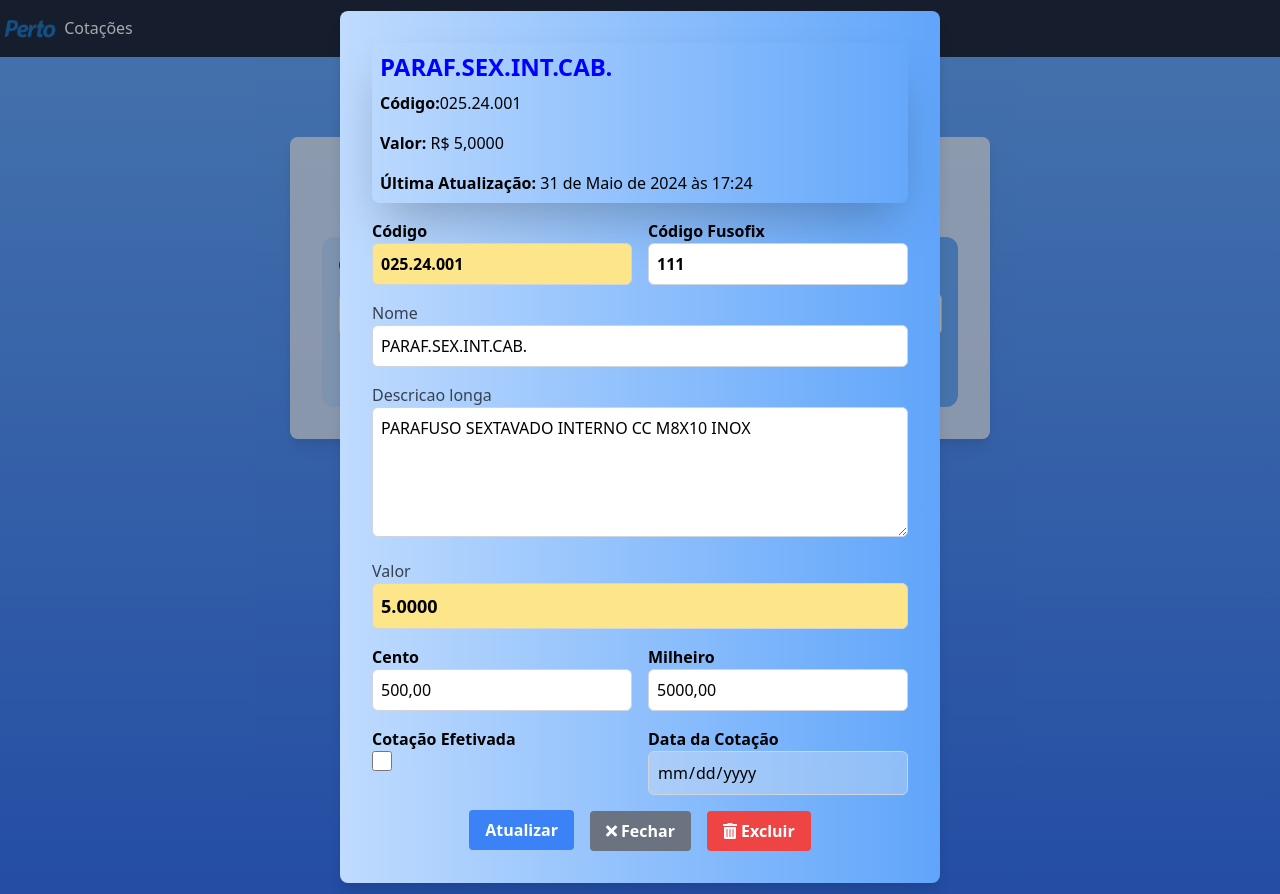
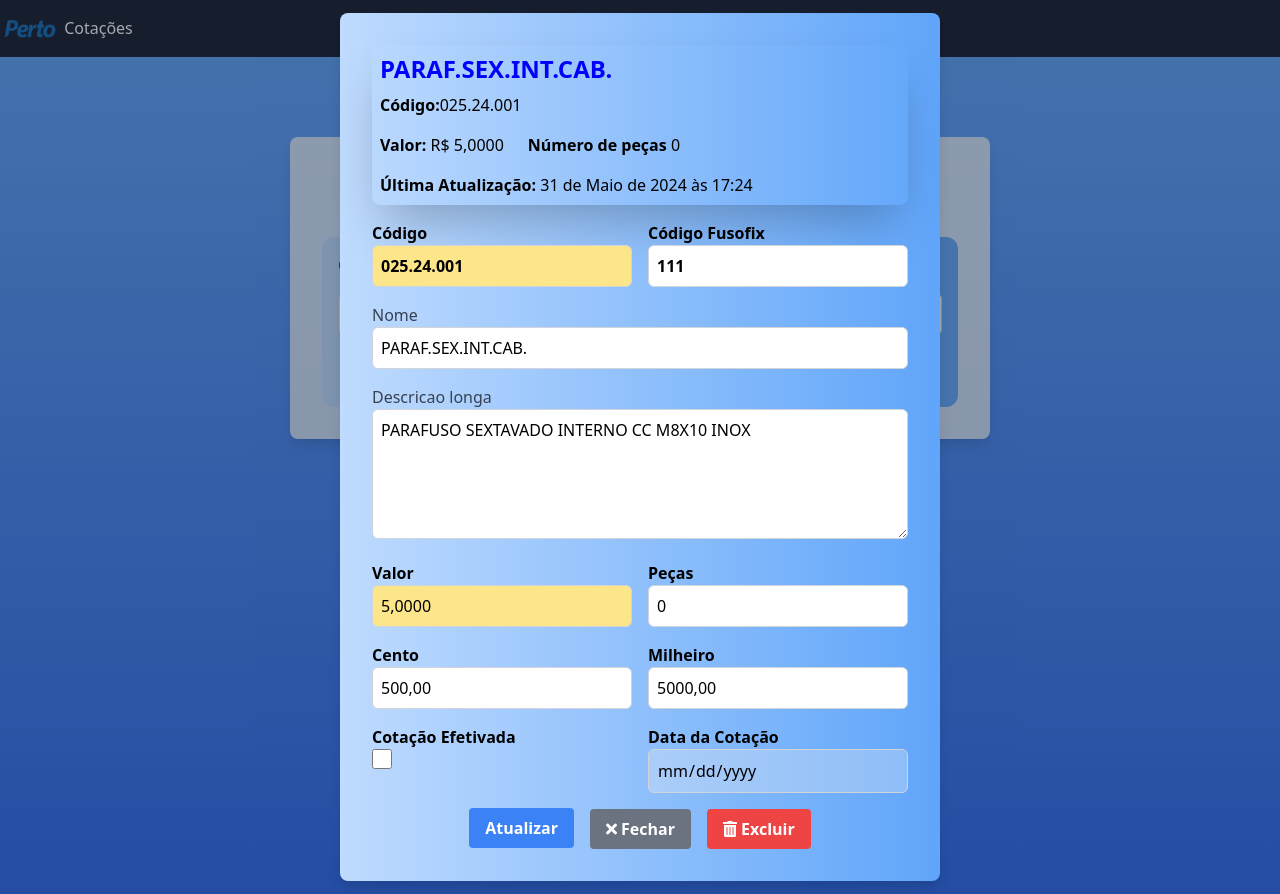
Before and after one commit to masrodrigues/Cota-esPerto, a Django app: a page that uses produtos/templates/produtos/consultar_produto.html in a window 1280 px wide. Run offline with Django 5.2, Linux system fonts and the light colour scheme; data comes from the database, SQL or seed files in the repository; both versions use the stored data as it was after the commit; some libraries are stand-ins or nearby versions.

Commit message:
feat: campo numero de peças

```diff
--- a/produtos/forms.py
+++ b/produtos/forms.py
@@ -8,7 +8,7 @@ class ProdutoForm(forms.ModelForm):
             "codigo",
             "nome",
             "descricao_longa",
-            "valor",
+
         ]
         widgets = {
             "nome": forms.TextInput(
@@ -22,12 +22,7 @@ class ProdutoForm(forms.ModelForm):
                     "style": "height: 130px;",
                 }
             ),
-            "valor": forms.TextInput(
-                attrs={
-                    "class": "form-input bg-yellow-200 w-full p-2 font-bold text-lg border border-gray-300 rounded-md focus:outline-none",
-                    "style": "font-bold;",
-                }
-            ),
+
         }
 
     def clean_valor(self):
--- a/produtos/models.py
+++ b/produtos/models.py
@@ -1,10 +1,11 @@
 from django.db import models
 
 class Produto(models.Model):
-    codigo = models.CharField(max_length=20)
+    codigo = models.CharField(max_length=100, unique=True)
     nome = models.CharField(max_length=100)
     descricao_longa = models.TextField()
     valor = models.DecimalField(max_digits=10, decimal_places=4)
+    numero_de_pecas = models.IntegerField(default=0)  # Novo campo
     data_ultima_atualizacao = models.DateTimeField(auto_now=True)
     cotacao_efetivada = models.BooleanField(default=False)
     data_efetivacao = models.DateField(null=True, blank=True)
--- a/produtos/templates/produtos/consultar_produto.html
+++ b/produtos/templates/produtos/consultar_produto.html
@@ -84,8 +84,9 @@
                     <div class="bg-cyan-500 shadow-2xl shadow-blue-500/80 rounded-lg p-2">
                         <h2 class="text-2xl font-bold mb-2 highlight">{{ produto.nome }}</h2>
                         <p><strong>Código:</strong>{{ produto.codigo }}</p>
-                        <div class="flex space-x-4 mt-4">
+                        <div class="flex space-x-6 mt-4">
                             <p><strong>Valor:</strong> R$ {{ produto.valor }}</p>
+                            <p><strong>Número de peças</strong>  {{ produto.numero_de_pecas }}</p>
                         </div>
                         <p class="mt-4"><strong>Última Atualização:</strong> {{ produto.data_ultima_atualizacao }}</p>
                         {% if produto.data_efetivacao %}
@@ -117,6 +118,17 @@
                                 </div>
                             {% endif %}
                         {% endfor %}
+
+                        <div class="flex space-x-4 mt-4">
+                            <div class="w-1/2">
+                                <label for="valor" class="block font-bold">Valor</label>
+                                <input type="text" id="valor" name="valor" class="form-input  bg-yellow-200 w-full p-2 border border-gray-300 rounded-md focus:outline-none focus:ring-2 focus:ring-blue-500" value="{{ produto.valor}}" >
+                            </div>
+                            <div class="w-1/2">
+                                <label for="produto.numero_de_pecas" class="block font-bold">Peças</label>
+                                <input type="text" id="produto.numero_de_pecas" name="produto.numero_de_pecas" class="form-input w-full p-2 border border-gray-300 rounded-md focus:outline-none focus:ring-2 focus:ring-blue-500" value="{{ produto.numero_de_pecas}}" >
+                            </div>
+                        </div>
                         <div class="flex space-x-4 mt-4">
                             <div class="w-1/2">
                                 <label for="cento" class="block font-bold">Cento</label>
@@ -127,6 +139,7 @@
                                 <input type="text" id="milheiro" name="milheiro" class="form-input w-full p-2 border border-gray-300 rounded-md focus:outline-none focus:ring-2 focus:ring-blue-500" value="{{ produto.valor|multiply:1000|floatformat:2 }}" readonly>
                             </div>
                         </div>
+
                         <div class="flex space-x-4 mt-2">
                             <div class="w-1/2">
                                 <label for="cotacao_efetivada" class="block font-bold">Cotação Efetivada</label>
--- a/produtos/views.py
+++ b/produtos/views.py
@@ -10,7 +10,6 @@ def cadastrar_produto(request):
         form = ProdutoForm(request.POST)
         if form.is_valid():
             produto = form.save(commit=False)
-            # Garantir que o campo codigo_fusofix não seja salvo como None
             if produto.codigo_fusofix is None:
                 produto.codigo_fusofix = ''
             produto.save()
@@ -41,7 +40,6 @@ def consultar_produto(request):
         'produto_nao_encontrado': produto_nao_encontrado,
         'message': message
     })
-
 
 def atualizar_produto(request, codigo):
     produto = get_object_or_404(Produto, codigo=codigo)
```
Also changed, not shown: db.sqlite3, produtos/migrations/0001_initial.py.
